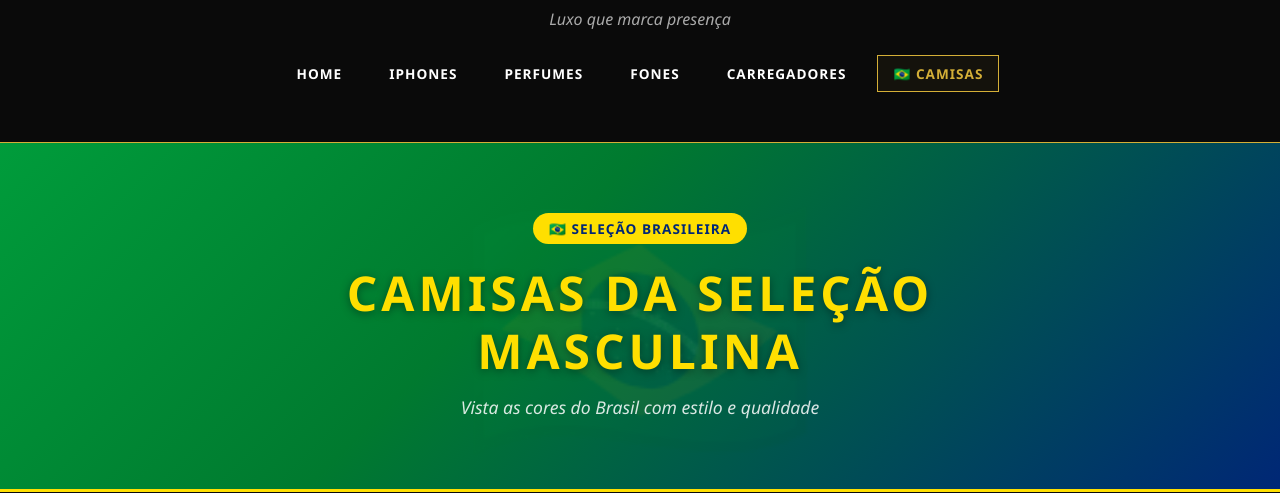
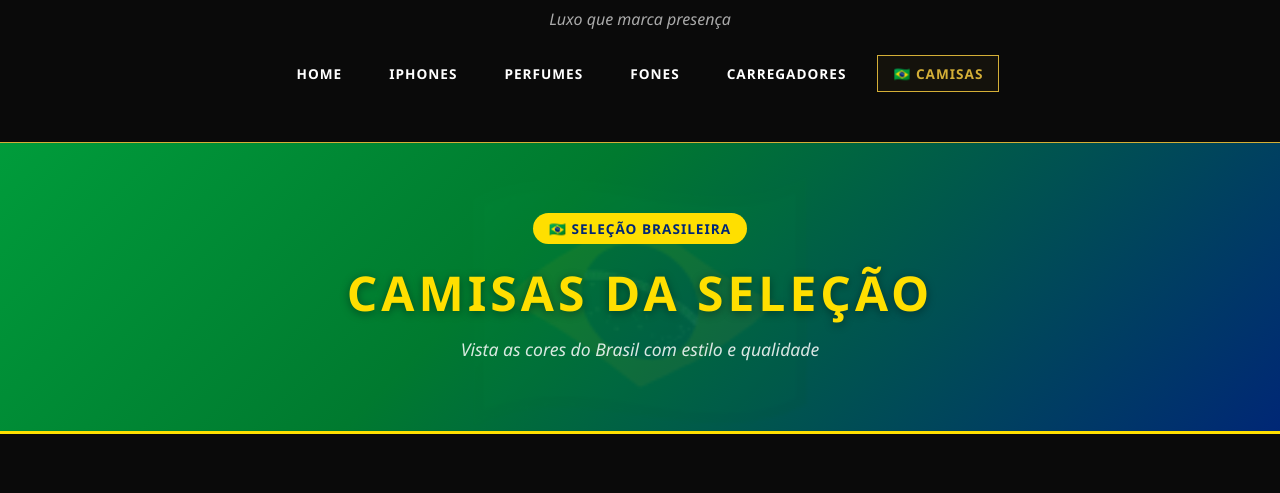
Before and after one commit to PedroRodrigues17/diamond-imports-web, a plain HTML site: page camisas.html in a window 1280 px wide. Shown: the part 172-665 px from the top of the page. Drawn offline with Linux system fonts and the light colour scheme; grey boxes are pictures that could not be loaded.

Commit message:
Resolvendo erros de info

```diff
--- a/camisas.html
+++ b/camisas.html
@@ -41,7 +41,7 @@ gtag('config', 'G-TXEE0WEMEK');
         <div class="camisas-hero">
             <div class="camisas-hero-content">
                 <span class="badge">🇧🇷 Seleção Brasileira</span>
-                <h1>Camisas da Seleção<br>Masculina</h1>
+                <h1>Camisas da Seleção<br></h1>
                 <p>Vista as cores do Brasil com estilo e qualidade</p>
             </div>
         </div>
```
